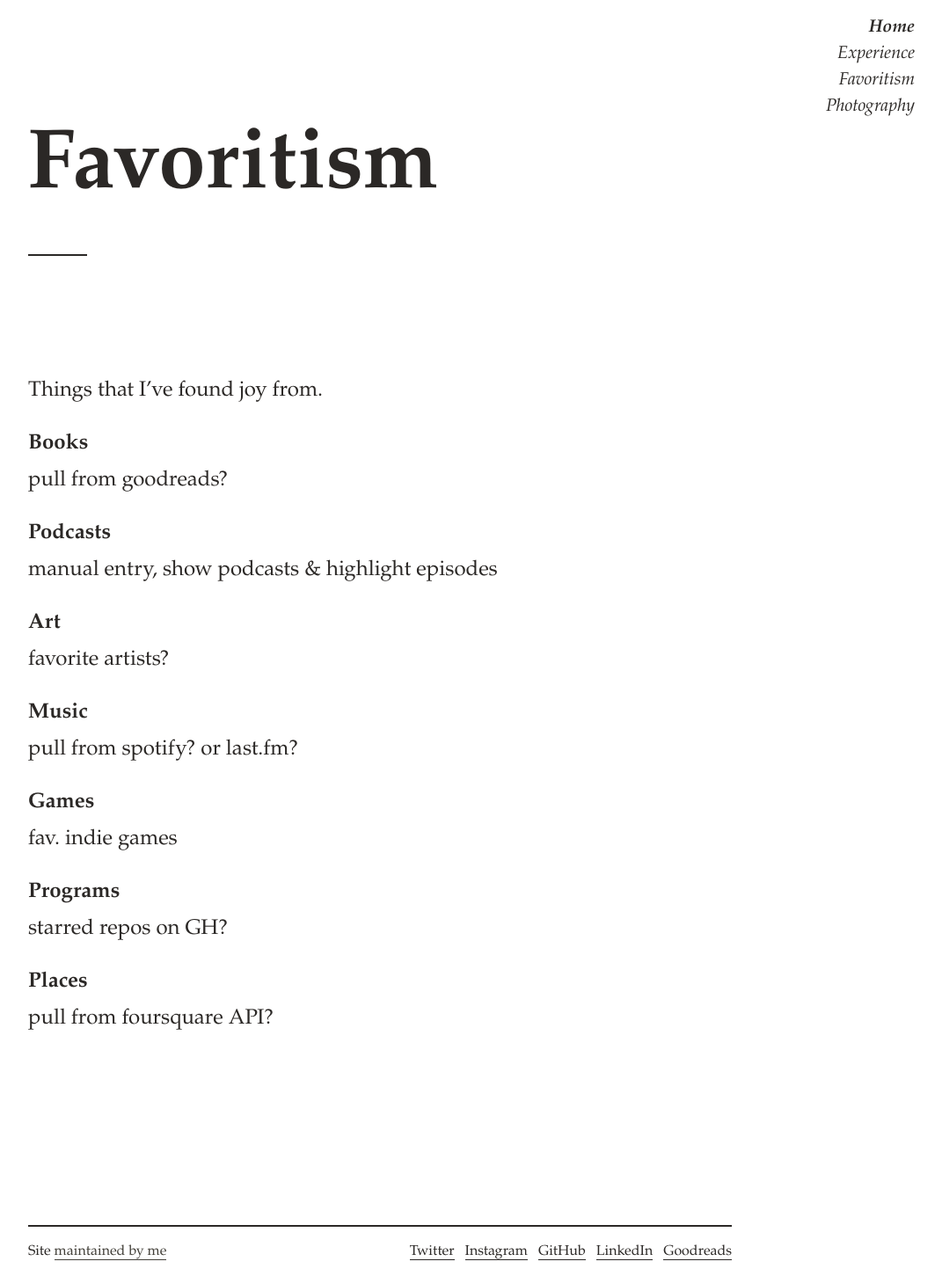
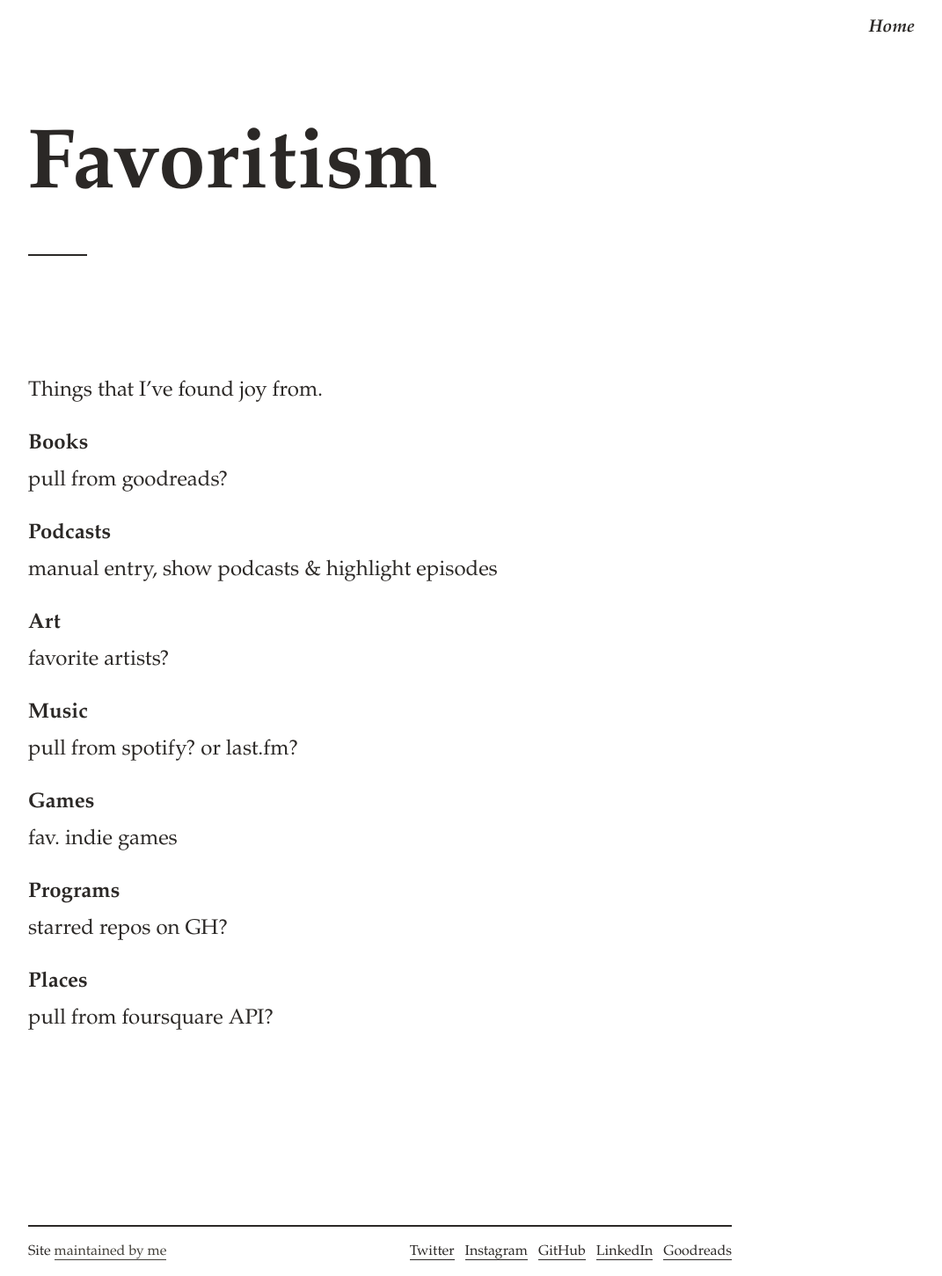
Before and after one commit to tannerwelsh/tannerwelsh.github.io, a Jekyll site: the page built from favoritism.md, in a window 1280 px wide. Shown: the whole page at 88% size, without its empty margins (208-1279 px from the left). Built offline with Jekyll 4.4.1, drawn with Linux system fonts in a browser that asks for light colours.

Commit message:
Only show certain pages in menu

```diff
--- a/_includes/header.html
+++ b/_includes/header.html
@@ -16,7 +16,7 @@
         </a>
       </li>
       {% for my_page in site.pages %}
-        {% if my_page.title %}
+        {% if my_page.title and my_page.in_menu %}
         <li class="inline-block block-lg text-right ml-1 ml-lg-0">
           <a class="italic no-underline h4" href="{{ my_page.url | prepend: site.baseurl }}">
             {{ my_page.title }}
--- a/_layouts/home.html
+++ b/_layouts/home.html
@@ -17,7 +17,7 @@
         <div class="right absolute-lg right-0 top-0">
           <ul class="mt-2 mr-2 mr-lg-3">
             {% for my_page in site.pages %}
-              {% if my_page.title %}
+              {% if my_page.title and my_page.in_menu %}
               <li class="inline-block block-lg text-right ml-1 ml-lg-0">
                 <a class="italic no-underline h4 font-smoothing" href="{{ my_page.url | prepend: site.baseurl }}">{{ my_page.title }}</a>
               </li>
```
